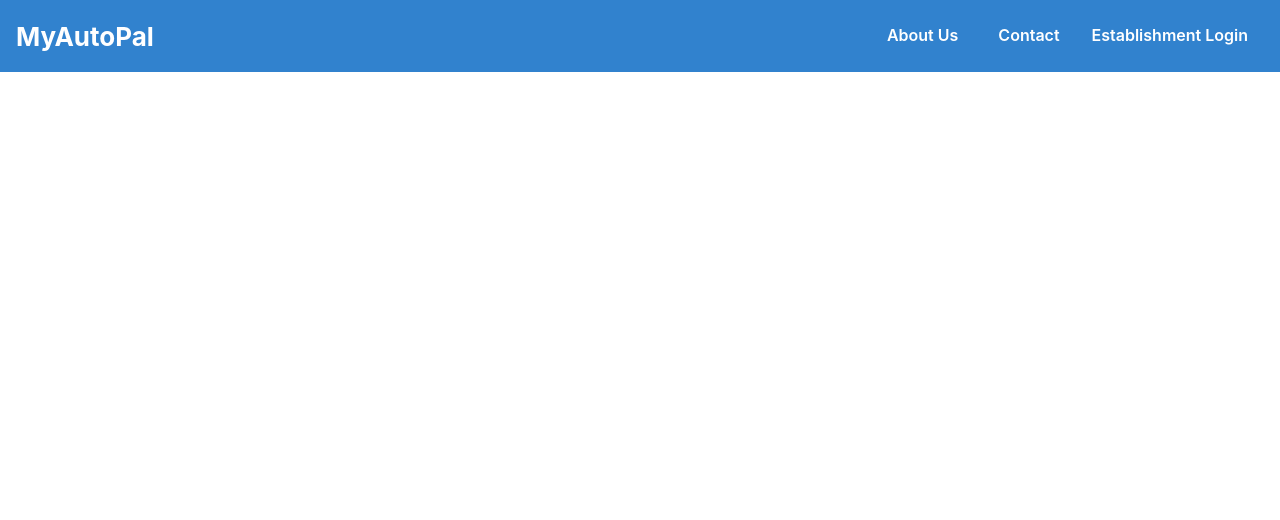
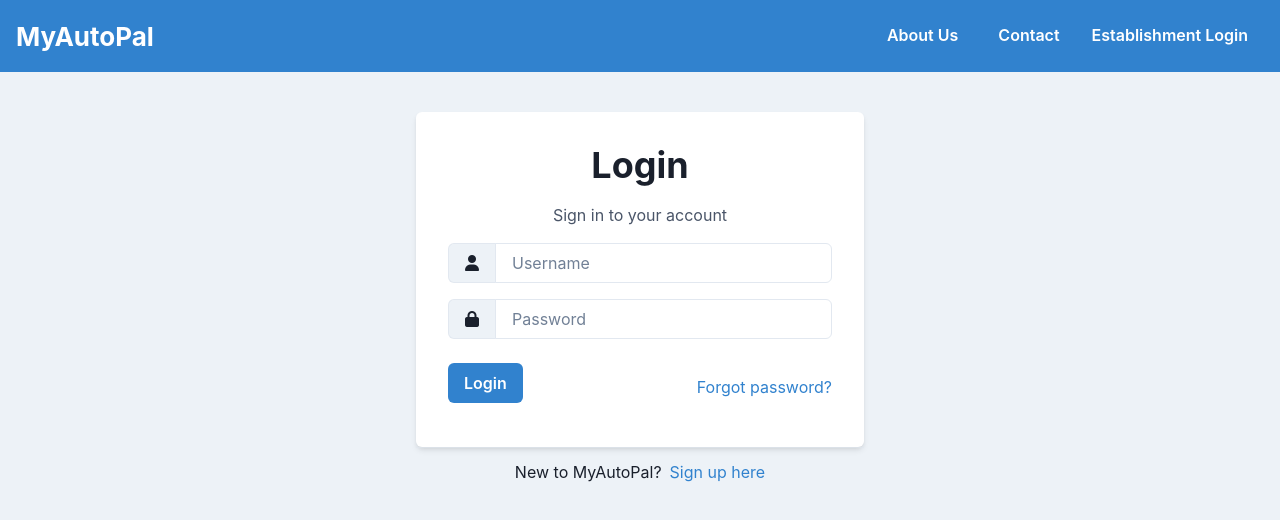
Before and after one commit to joshthomas98/my-auto-pal-frontend, a React (Vite) app: page /establishmentlogin in a window 1280 px wide. Shown: the top 520 px of the page. Built offline with nearby package versions, Linux system fonts and the light colour scheme.

Commit message:
Login page UI complete

```diff
--- a/package.json
+++ b/package.json
@@ -13,6 +13,8 @@
     "@chakra-ui/react": "^2.8.2",
     "@emotion/react": "^11.11.4",
     "@emotion/styled": "^11.11.5",
+    "@fortawesome/fontawesome-free": "^6.5.2",
+    "@fortawesome/free-solid-svg-icons": "^6.5.2",
     "framer-motion": "^11.0.25",
     "react": "^18.2.0",
     "react-dom": "^18.2.0",
--- a/src/App.jsx
+++ b/src/App.jsx
@@ -6,11 +6,9 @@ import About from "./pages/About";
 import Success from "./pages/Success";
 import Failure from "./pages/Failure";
 import DisplayVehicleDetails from "./pages/DisplayVehicleDetails";
+import EstablishmentLogin from "./pages/EstablishmentLogin";
 
-// import Navbar from "./components/Navbar";
 // import Footer from "./components/Footer";
-
-// import Homepage from "./pages/Homepage";
 
 const App = () => {
   return (
@@ -29,6 +27,8 @@ const App = () => {
           path="/displayvehicledetails"
           element={<DisplayVehicleDetails />}
         />
+
+        <Route path="/establishmentlogin" element={<EstablishmentLogin />} />
       </Routes>
     </Router>
   );
--- a/src/main.jsx
+++ b/src/main.jsx
@@ -3,6 +3,7 @@ import ReactDOM from "react-dom/client";
 import App from "./App.jsx";
 import "./index.css";
 import { ChakraProvider } from "@chakra-ui/react";
+import "@fortawesome/fontawesome-free/css/all.min.css";
 
 ReactDOM.createRoot(document.getElementById("root")).render(
   <React.StrictMode>
--- /dev/null
+++ b/src/pages/EstablishmentLogin.jsx
@@ -0,0 +1,59 @@
+import React from "react";
+import {
+  Box,
+  Flex,
+  Heading,
+  Input,
+  InputGroup,
+  InputLeftAddon,
+  Button,
+  Link,
+  Text,
+  Divider,
+} from "@chakra-ui/react";
+
+const EstablishmentLogin = () => {
+  return (
+    <Box bg="gray.100" minH="100vh" py="10">
+      <Flex justifyContent="center">
+        <Box maxW="xl" w="full">
+          <Flex justifyContent="center">
+            <Box w="full" maxW="md">
+              <Box bg="white" p="8" borderRadius="md" boxShadow="md">
+                <Heading as="h1" mb="4" textAlign="center">
+                  Login
+                </Heading>
+                <Text color="gray.600" mb="4" textAlign="center">
+                  Sign in to your account
+                </Text>
+                <InputGroup mb="4">
+                  <InputLeftAddon children={<i className="fa fa-user" />} />
+                  <Input type="text" placeholder="Username" />
+                </InputGroup>
+                <InputGroup mb="6">
+                  <InputLeftAddon children={<i className="fa fa-lock" />} />
+                  <Input type="password" placeholder="Password" />
+                </InputGroup>
+                <Flex justify="space-between" mb="3">
+                  <Button colorScheme="blue" px="4">
+                    Login
+                  </Button>
+                  <Link color="blue.500" mt={3}>
+                    Forgot password?
+                  </Link>
+                </Flex>
+              </Box>
+              <Divider />
+              <Flex mt={3} justify="center">
+                <Text mr={2}>New to MyAutoPal?</Text>
+                <Link color="blue.500">Sign up here</Link>
+              </Flex>
+            </Box>
+          </Flex>
+        </Box>
+      </Flex>
+    </Box>
+  );
+};
+
+export default EstablishmentLogin;
--- a/src/pages/UserRegEnter.jsx
+++ b/src/pages/UserRegEnter.jsx
@@ -1,5 +1,13 @@
 import React, { useState } from "react";
-import { Button, Input, Box, Heading, Text, Spinner } from "@chakra-ui/react";
+import {
+  Button,
+  Input,
+  Box,
+  Heading,
+  Text,
+  Spinner,
+  Center,
+} from "@chakra-ui/react";
 import { useNavigate } from "react-router-dom";
 
 const UserRegEnter = () => {
@@ -60,12 +68,27 @@ const UserRegEnter = () => {
 
   return (
     <Box
-      backgroundColor="#fff"
-      minHeight="80vh"
+      minHeight="100vh"
       display="flex"
       justifyContent="center"
       alignItems="center"
+      position="relative" // Add position relative to allow absolute positioning of spinner
+      overflow="hidden" // Hide overflow to prevent content from extending beyond viewport
     >
+      {/* Blur background if loading */}
+      {isLoading && (
+        <Box
+          position="absolute"
+          top="0"
+          left="0"
+          width="100%"
+          height="100%"
+          backgroundColor="rgba(255, 255, 255, 0.5)"
+          backdropFilter="blur(5px)"
+          zIndex="1"
+        />
+      )}
+
       <Box
         backgroundColor="white"
         p="4"
@@ -92,7 +115,15 @@ const UserRegEnter = () => {
           Go
         </Button>
 
+        {/* Center the spinner */}
         {isLoading && (
+          <Center
+            position="absolute"
+            top="50%"
+            left="50%"
+            transform="translate(-50%, -50%)"
+            zIndex="2"
+          >
             <Spinner
               mt="5"
               thickness="4px"
@@ -101,6 +132,7 @@ const UserRegEnter = () => {
               color="blue.500"
               size="xl"
             />
+          </Center>
         )}
       </Box>
     </Box>
```
Also changed, not shown: 1 other file (tests, documents, lock files or other folders). Lines whose indentation alone changed are shown as unchanged.
